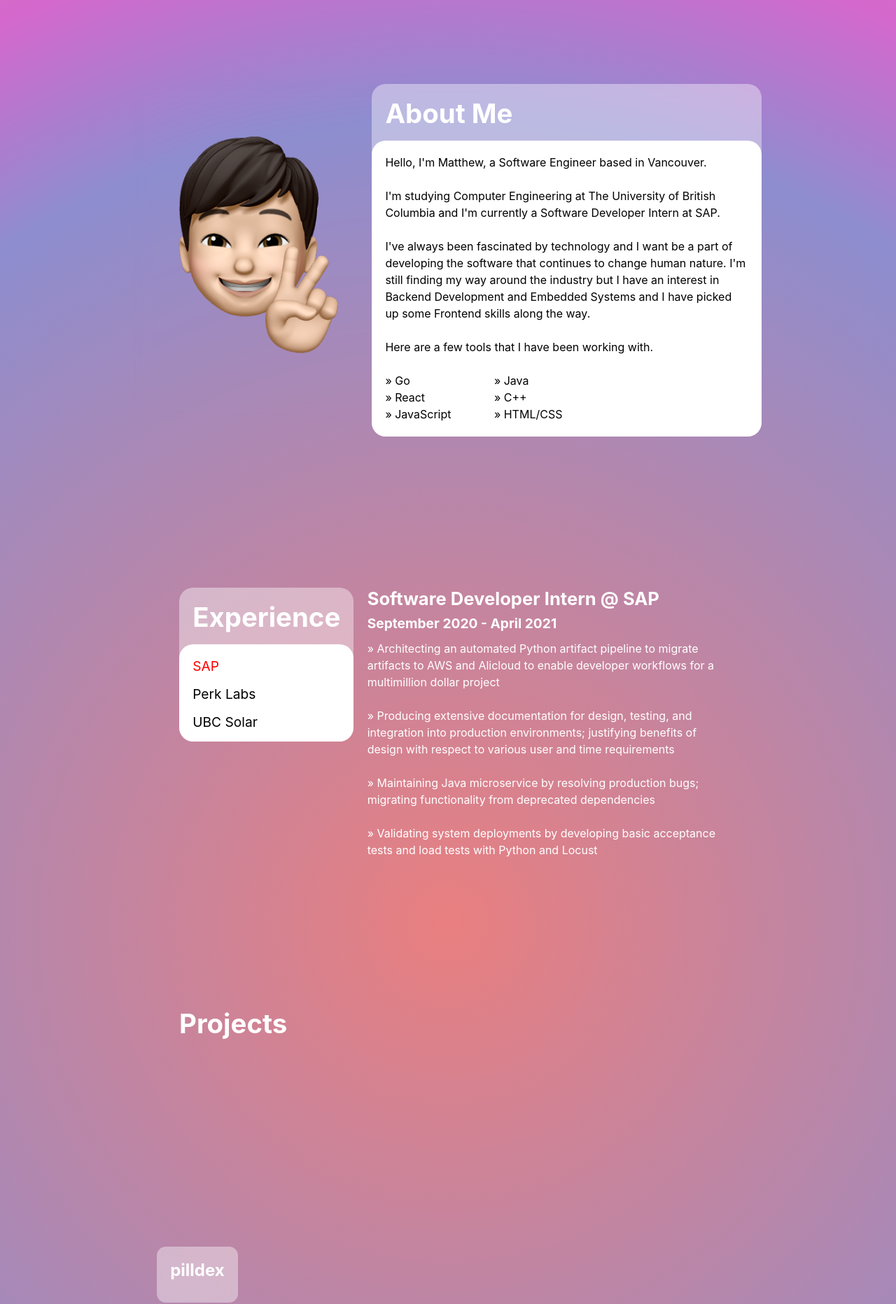
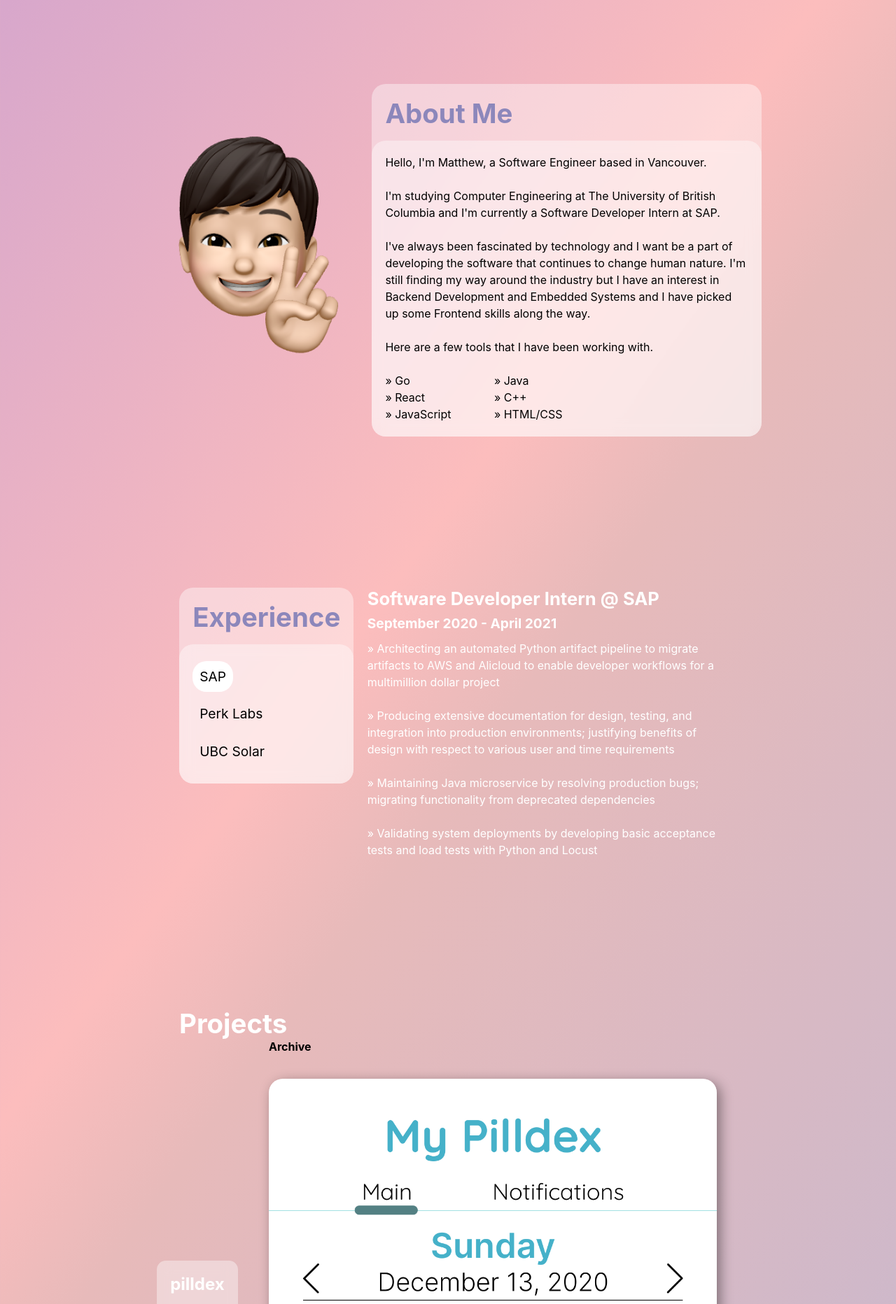
Before and after one commit to mpchow/personalWebsite_V2, a React (Create React App) app: page / in a window 1280 px wide. Shown: the part 760-2624 px from the top of the page at 70% size. Built offline with nearby package versions, Linux system fonts and the light colour scheme.

Commit message:
More stylistic changes and adding project details

```diff
--- a/src/components/About/about.css
+++ b/src/components/About/about.css
@@ -10,7 +10,6 @@
    position: relative;
    top: 10vh;
    display: flex;
-   backdrop-filter: blur(10px);
    border-radius: 10px;
 }
 
@@ -23,7 +22,8 @@
 .about-description {
    width: inherit;
    padding: 1.5vw;
-   background-color: white;
+   background: rgba(255,255,255,0.4);
+   backdrop-filter: blur(10px);
    border-radius: 20px;
 }
 
@@ -32,7 +32,7 @@
    margin-bottom: 2vh;
    margin-left: 1.5vw;
    margin-top: 1.5vw;
-   color: white;
+   color: rgb(140, 135, 187);
 }
 
 .about p {
--- a/src/components/Experience/experience.css
+++ b/src/components/Experience/experience.css
@@ -17,15 +17,18 @@
 
 .experience-company {
    font-size: 1.5vw;
-   height: 5vh;
-   width: 10vw;
+   height: fit-content;
+   width: fit-content;
+   padding: 10px;
 }
 
 .experience-selected {
-   color: red;
    font-size: 1.5vw;
-   height: 5vh;
-   width: 10vw;
+   height: fit-content;
+   width: fit-content;
+   background-color: white;
+   padding: 10px;
+   border-radius: 20px;
 }
 
 .experience-titles {
@@ -35,21 +38,25 @@
 }
 
 .experience-companies :hover{
-   color: #696969;
    cursor: pointer;
+   background-color: white;
+   border-radius: 20px;
+
 }
 
 .experience-companies {
+   height: 20vh;
    display: flex;
    flex-direction: column;
-   background-color: white;
+   justify-content: space-around;
+   background: rgba(255,255,255,0.4);
+   backdrop-filter: blur(10px);
    border-radius: 20px;
-   padding: 1.5vw  1.5vw 0vw 1.5vw;
-   height: fit-content;
+   padding: 1.5vw  1.5vw 1.5vw 1.5vw;
 }
 
 .experience-titles h1 {
-   color: white;
+   color: rgb(140, 135, 187);
    font-size: 3vw;
    margin-bottom: 2vh;
    margin-top: 1.5vw;
--- a/src/components/Intro/intro.css
+++ b/src/components/Intro/intro.css
@@ -13,11 +13,12 @@
 .intro-text h1 {
    font-size: 5vw;
    width: fit-content;
-   color: #f4eeff;
+   color: white;
 }
 
 .intro-text h2 {
    font-size: 2.5vw;
-   color: #dcd6f7;
+   color: #f5f0ff;
+   /* color: #dcd6f7; */
    width: fit-content;
 }
--- a/src/components/Project/project.js
+++ b/src/components/Project/project.js
@@ -12,11 +12,19 @@ class Project extends React.Component {
       return (
          <div className="project-box">
             <div className="project-description">
-               <h1>{this.props.details.title}</h1>
+               <div className="project-header">
+                  <h1 id="project-title">{this.props.details.title}
+                  </h1>
+                  <div className="project-links">
+                     {this.props.details.link && <a href={this.props.details.link} target="_blank" rel="noopener noreferrer">Link </a>}
+                     {this.props.details.github && <a href={this.props.details.github} target="_blank" rel="noopener noreferrer">Github</a>}
+                  </div>
+
+               </div>
                <p>{this.props.details.description}</p>
             </div>
             <div className="project-image">
-               <img src={this.props.details.image} alt=""/>
+               <img className={this.props.details.portrait ? "project-image-portrait" : "project-image-landscape"} src={this.props.details.image} alt=""/>
             </div>
          </div>
       );
--- a/src/components/Projects/projects.js
+++ b/src/components/Projects/projects.js
@@ -4,6 +4,8 @@ import './projects.css';
 import Project from '../Project/project';
 
 import CurrenSee from '../../images/CurrenSee.png';
+import pilldex from '../../images/pilldex.png';
+import FOEX from '../../images/FOEX.png';
 
 
 class Projects extends React.Component {
@@ -11,11 +13,12 @@ class Projects extends React.Component {
       super(props);
       this.state = {
          projectsList: [
-            {title: "pilldex", description: "", image: "", link: null, github: ""},
-            {title: "CurrenSee", description: "Visualized past currency data to predict future trends by dynamically updating trend lines against a user inputted base currency with React and Chart.js", image: CurrenSee, link: "", github: ""},
-            {title: "FOEX", description: "", image: "", link: "", github: ""},
+            {title: "pilldex", description: "", image: pilldex, github: "https://github.com/mpchow/pilldex", portrait: true},
+            {title: "CurrenSee", description: "Visualized past currency data to predict future trends by dynamically updating trend lines against a user inputted base currency with React and Chart.js", image: CurrenSee, link: "https://confident-saha-dc0127.netlify.app", github: "https://github.com/mpchow/CurrenSee", portrait: false},
+            {title: "FOEX", description: "", image: FOEX, github: "https://github.com/mpchow/FOEX_nwHacks2020", portrait: true},
          ],
-         projectsArchive: []
+         projectsArchive: [
+         ]
       };
    }
 
@@ -23,7 +26,7 @@ class Projects extends React.Component {
       return (
          <div className="projects">
             <div className="projects-box">
-               <h1 className="projects-title">Projects</h1>
+               <h1 className="projects-title">Projects</h1> <h1 className="projects-archive">Archive</h1>
 
                {this.state.projectsList.map( project => <Project details={project}/>)}
             </div>
--- a/src/index.css
+++ b/src/index.css
@@ -16,8 +16,7 @@ body {
     sans-serif;
   -webkit-font-smoothing: antialiased;
   -moz-osx-font-smoothing: grayscale;
-  background: rgb(233,127,127);
-  background: radial-gradient(circle, rgba(233,127,127,1) 0%, rgba(141,141,207,1) 53%, rgba(212,104,205,1) 66%, rgba(245,126,126,1) 92%);
+  background: linear-gradient(306deg, rgba(183,183,217,1) 0%, rgba(231,186,186,1) 53%, rgba(252,189,189,1) 60%, rgba(209,163,206,1) 92%);
 }
 
 code {
```
Also changed, not shown: src/images/FOEX.png (added), src/images/pilldex.png (added).
